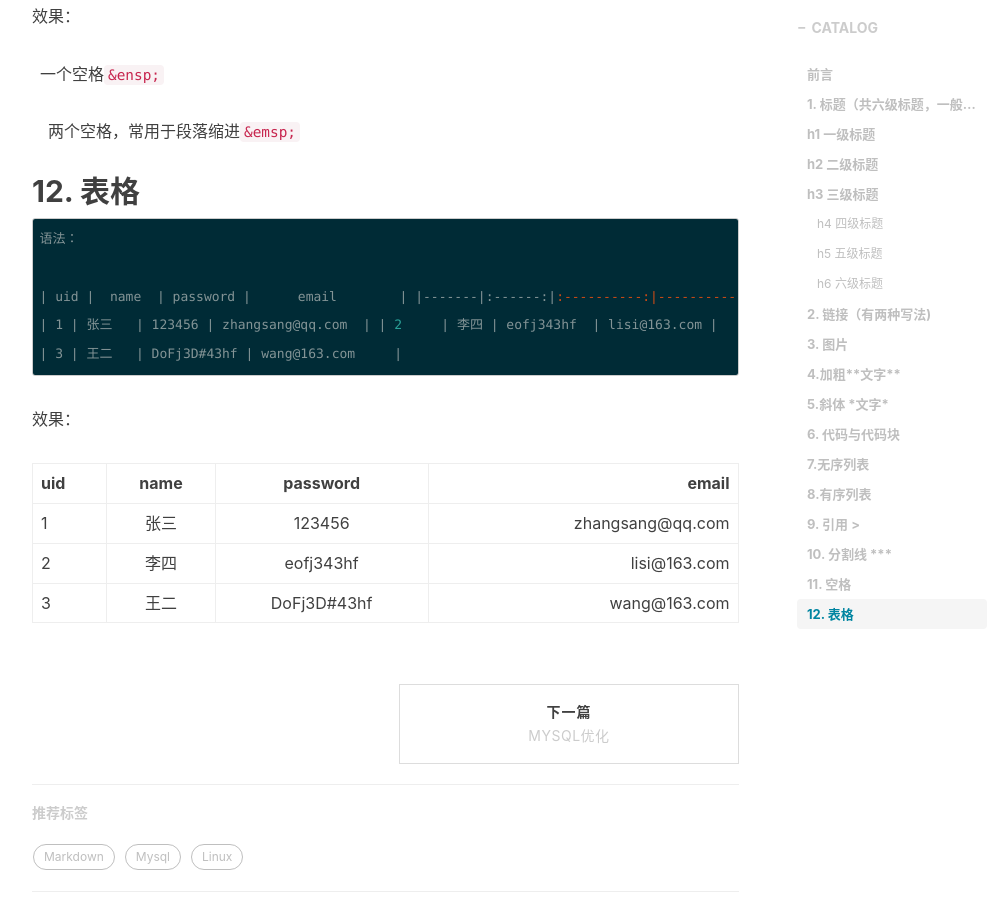
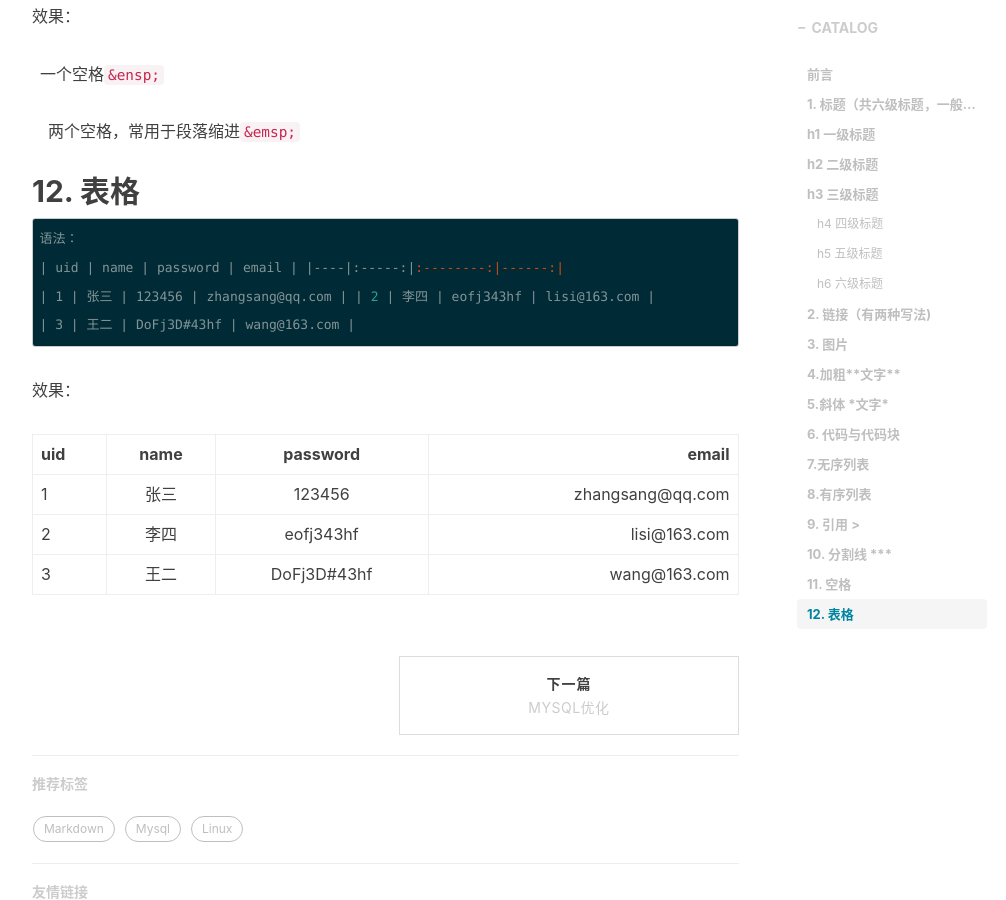
Before and after one commit to xuchaobing01/xuchaobing01.github.io, a Jekyll site: the page built from _posts/2018-06-16-use-markdown.markdown, in a window 1280 px wide and 900 px high, scrolled down 5452 px. Shown: the whole window, without its empty margins (233-1239 px from the left). Built offline with Jekyll 4.4.1, drawn with Linux system fonts in a browser that asks for light colours; nearby versions of some CDN libraries; comment, search, counter and statistics services are not loaded.

Commit message:
fix(调整highlight): 调整代码块样式

````diff
--- a/_posts/2018-06-16-use-markdown.markdown
+++ b/_posts/2018-06-16-use-markdown.markdown
@@ -205,12 +205,11 @@ function index(){
 
 ```
 语法：
-
-|  uid  |  name  |  password  |      email        |
-|-------|:------:|:----------:|------------------:|
-| 1     | 张三   | 123456     | zhangsang@qq.com  |
-| 2     | 李四   | eofj343hf  | lisi@163.com      |
-| 3     | 王二   | DoFj3D#43hf | wang@163.com     |
+| uid | name | password | email |
+|----|:-----:|:--------:|------:|
+| 1 | 张三 | 123456 | zhangsang@qq.com |
+| 2 | 李四 | eofj343hf | lisi@163.com |
+| 3 | 王二 | DoFj3D#43hf | wang@163.com |
 ```
 
 效果：
````
